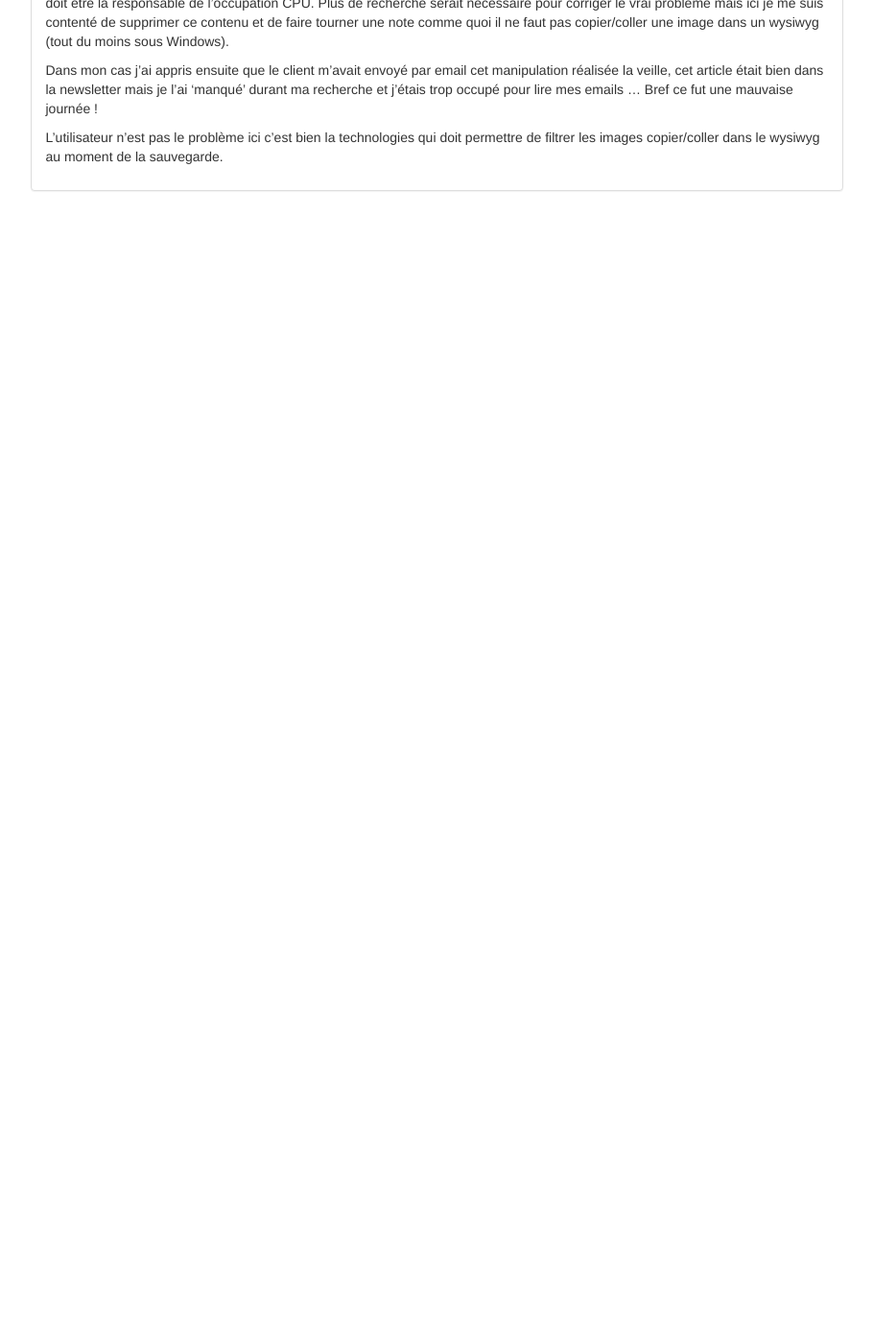
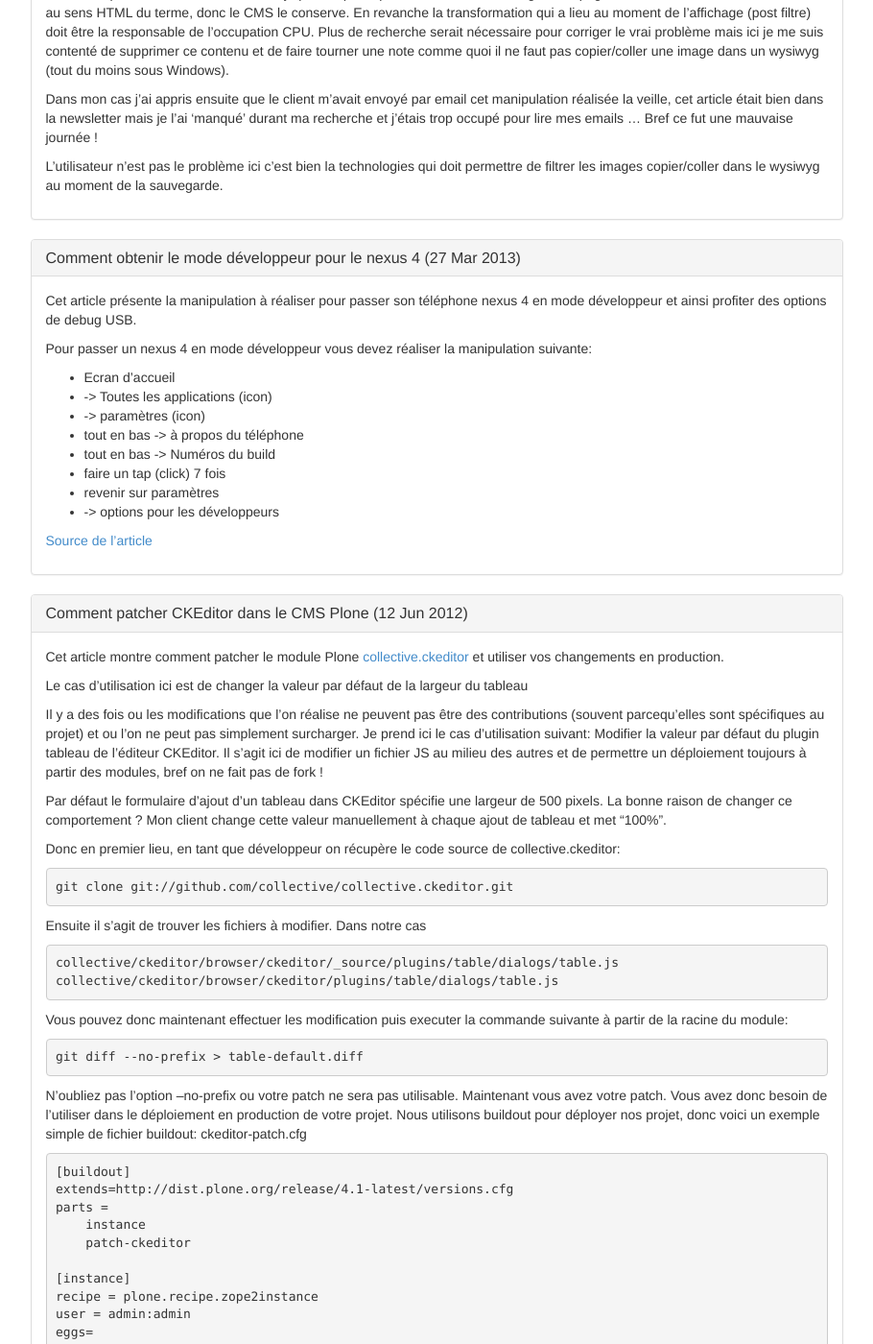
Before and after one commit to toutpt/toutpt.github.io, a Jekyll site: the page built from index.html, in a window 1280 px wide and 1400 px high, scrolled down 2236 px. Shown: the whole window at 96% size, without its empty margins (331-1241 px from the left). Built offline with Jekyll 4.4.1, drawn with Linux system fonts in a browser that asks for light colours; Markdown is read by kramdown in place of the engine named in the settings; comment, search, counter and statistics services are not loaded; before the commit the page ends 2455 px from its top, so only the background shows below that; some of the changed text lies outside the part shown.

Commit message:
migrate some more articles

```diff
--- /dev/null
+++ b/_posts/2012-02-27-fr-actualites-le-site-internet-du-salon-natura-2012.md
@@ -0,0 +1,23 @@
+---
+layout: post
+title:  "Le site Internet du Salon Natura 2012"
+categories: fr
+tags: réalisation plone
+---
+
+Le Salon Natura est le plus grand salon bio de l'ouest.
+Il aura lieu cette année du 23 au 26 Mars 2012.
+Le site Internet [Salon Natura](http://www.salon-natura.com/) utilise le [CMS Plone](http://plone.org) avec les modules suivants:
+
+* collective.addthis
+* collective.galleria
+* collective.googleanalytics
+* collective.masonry
+* collective.js.datatable
+* collective.portlet.embed
+* collective.seo
+* Products.PloneFormGen
+
+
+Une belle réalisation gérée par la société organisatrice [NGE](http://nge-nantes.fr/).
+Toutes mes félicitations !
--- /dev/null
+++ b/_posts/2012-05-11-fr-actualites-une-serie-de-module-pour-les-sites-multi-langues.md
@@ -0,0 +1,35 @@
+---
+layout: post
+title:  "Une série de module pour les sites multi-langues"
+categories: fr
+tags: plone module multilangues
+---
+
+Je viens de mettre à disposition une série de module pour le CMS Plone,
+réalisé en collaboration avec le [CIRB](http://www.cirb.irisnet.be/):
+
+* [collective.linguaanalytics](http://pypi.python.org/pypi/collective.linguaanalytics)
+* [collective.linguadomains](http://pypi.python.org/pypi/collective.linguadomains)
+* [collective.linguasitemap](http://pypi.python.org/pypi/collective.linguasitemap)
+
+
+## collective.linguaanalytics
+
+Ce module surcharge le module très utilisés collective.googleanalytics
+pour permettre la mise à disposition d'un code de tracking différent par langue.
+Il peut tout de même être utilisé pour un site mono langue si vous souhaitez
+ne pas utiliser la fonction d'authentification à google via OAuth mais juste y mettre un code de tracking.
+
+## collective.linguadomains
+
+Ce module permet de traduire vos URL et forcer la redirection d'une URL
+à l'autre si vous changez de langue. Ce module est utile si vous n'utilisez pas
+les navigationroot du CMS (dossier /fr, /en, ...).
+Ceci vous évitera de voir des contenus de différentes langues pour chaque domaine.
+Il va de paire avec le module suivant.
+
+##collective.linguasitemap
+
+Ce module met à disposition un sitemap par langue.
+Par définition un sitemap est multi-langues et doit contenir tous les contenus.
+Mais si vous traduisez vos noms de domaines, vous allez avoir besoin de prendre en compte la langue et de faire un sitemap par langue.
--- /dev/null
+++ b/_posts/2012-06-12-fr-articles-comment-patcher-ckeditor-dans-le-cms-plone.md
@@ -0,0 +1,101 @@
+---
+layout: post
+title:  "Comment patcher CKEditor dans le CMS Plone"
+categories: fr
+tags: ckeditor howto
+---
+
+Cet article montre comment patcher le module Plone [collective.ckeditor](http://pypi.python.org/pypi/collective.ckeditor)
+et utiliser vos changements en production.
+
+Le cas d'utilisation ici est de changer la valeur par défaut de la largeur du tableau
+
+Il y a des fois ou les modifications que l'on réalise ne peuvent pas être des contributions
+(souvent parcequ'elles sont spécifiques au projet) et ou l'on ne peut pas simplement surcharger.
+Je prend ici le cas d'utilisation suivant: Modifier la valeur par défaut du plugin tableau de l'éditeur CKEditor.
+Il s'agit ici de modifier un fichier JS au milieu des autres et de permettre un déploiement toujours à partir des modules, bref on ne fait pas de fork !
+
+Par défaut le formulaire d'ajout d'un tableau dans CKEditor spécifie une largeur de 500 pixels.
+La bonne raison de changer ce comportement ?
+Mon client change cette valeur manuellement à chaque ajout de tableau et met "100%".
+
+Donc en premier lieu, en tant que développeur on récupère le code source de collective.ckeditor:
+
+    git clone git://github.com/collective/collective.ckeditor.git
+
+Ensuite il s'agit de trouver les fichiers à modifier. Dans notre cas
+
+    collective/ckeditor/browser/ckeditor/_source/plugins/table/dialogs/table.js
+    collective/ckeditor/browser/ckeditor/plugins/table/dialogs/table.js
+
+Vous pouvez donc maintenant effectuer les modification puis executer la commande suivante à partir de la racine du module:
+
+    git diff --no-prefix > table-default.diff
+
+N'oubliez pas l'option --no-prefix ou votre patch ne sera pas utilisable.
+Maintenant vous avez votre patch.
+Vous avez donc besoin de l'utiliser dans le déploiement en production de votre projet.
+Nous utilisons buildout pour déployer nos projet, donc voici un exemple simple de fichier buildout: ckeditor-patch.cfg
+
+    [buildout]
+    extends=http://dist.plone.org/release/4.1-latest/versions.cfg
+    parts =
+        instance
+        patch-ckeditor
+
+    [instance]
+    recipe = plone.recipe.zope2instance
+    user = admin:admin
+    eggs=
+        Plone
+        collective.ckeditor
+    zcml =
+        collective.ckeditor
+
+    [patch-ckeditor]
+    recipe = collective.recipe.patch
+    egg = collective.ckeditor
+    patches = table-default.diff
+
+Ce buildout installera Plone avec le module collective.ckeditor et appliquera le patch dessus. Voici le résultat dans la console:
+
+    $ bin/buildout -c test-patch.cfg
+    Installing instance.
+    Getting distribution for 'collective.ckeditor'.
+    warning: no previously-included files matching '*pyc' found anywhere in distribution
+    Got collective.ckeditor 3.6.2.
+    Generated script '/Users/toutpt/myproject/bin/copy_ckeditor_code'.
+    Installing patch-ckeditor.
+    patch: reading patch /Users/toutpt/myproject/table-default.diff
+    patch: total files: 2  total hunks: 2
+    patch: in /Users/toutpt/.buildout/installed_eggs/collective.ckeditor-3.6.2-py2.6.egg...
+    patch: processing 1/2:      /Users/toutpt/.buildout/installed_eggs/collective.ckeditor-3.6.2-py2.6.egg/collective/ckeditor/browser/ckeditor/_source/plugins/table/dialogs/table.js
+    patch: successfully patched /Users/toutpt/.buildout/installed_eggs/collective.ckeditor-3.6.2-py2.6.egg/collective/ckeditor/browser/ckeditor/_source/plugins/table/dialogs/table.js
+    patch: processing 2/2:      /Users/toutpt/.buildout/installed_eggs/collective.ckeditor-3.6.2-py2.6.egg/collective/ckeditor/browser/ckeditor/plugins/table/dialogs/table.js
+    patch: successfully patched /Users/toutpt/.buildout/installed_eggs/collective.ckeditor-3.6.2-py2.6.egg/collective/ckeditor/browser/ckeditor/plugins/table/dialogs/table.js
+
+Parce que c'est un déploiement, on essaye toujours deux fois:
+
+    $ bin/buildout -c ckeditor-patch.cfg
+    Installing instance.
+    Installing patch-ckeditor.
+    patch: reading patch /Users/toutpt/myproject/table-default.diff
+    patch: total files: 2  total hunks: 2
+    patch: in /Users/toutpt/.buildout/installed_eggs/collective.ckeditor-3.6.2-py2.6.egg...
+    patch: processing 1/2:   /Users/toutpt/.buildout/installed_eggs/collective.ckeditor-3.6.2-py2.6.egg/collective/ckeditor/browser/ckeditor/_source/plugins/table/dialogs/table.js
+    patch: already patched   /Users/toutpt/.buildout/installed_eggs/collective.ckeditor-3.6.2-py2.6.egg/collective/ckeditor/browser/ckeditor/_source/plugins/table/dialogs/table.js
+    patch: processing 2/2:   /Users/toutpt/.buildout/installed_eggs/collective.ckeditor-3.6.2-py2.6.egg/collective/ckeditor/browser/ckeditor/plugins/table/dialogs/table.js
+    patch: already patched   /Users/toutpt/.buildout/installed_eggs/collective.ckeditor-3.6.2-py2.6.egg/collective/ckeditor/browser/ckeditor/plugins/table/dialogs/table.js
+
+Donc maintenant vous avez une instance Zope avec Plone et un CKEditor patché. Tout le monde doit être content!
+
+Attention 1: Comme vous pouvez le constater si vous utilisez un dossier partagés pour vos eggs, le patch y sera appliqué, donc également pour tous les projets utilisant le même egg.
+
+Attention 2: Les plugins sont récupéré à la demande (ajax) et un cache navigateur de 24H est indiqué. Ceci signifie que vous devez vider votre cache navigateur à chaque changement effectué sur le javascript des plugins ou attendre 24 heures. Voici les en-tête HTTP de la réponse pour le fichier table.js qui indique ce cache:
+
+    Cache-Control:public,max-age=86400
+    Content-Length:8733
+    Content-Type:application/javascript
+    Date:Tue, 12 Jun 2012 09:07:18 GMT
+    Expires:Wed, 13 Jun 2012 09:07:18 GMT
+    Last-Modified:Tue, 12 Jun 2012 08:47:06 GMT
--- /dev/null
+++ b/_posts/2013-03-27-fr-articles-comment-obtenir-le-mode-developpeur-pour-le-nexus-4.md
@@ -0,0 +1,22 @@
+---
+layout: post
+title:  "Comment obtenir le mode développeur pour le nexus 4"
+categories: fr
+tags: android
+---
+
+Cet article présente la manipulation à réaliser pour passer son téléphone nexus 4 en mode développeur et ainsi profiter des options de debug USB.
+
+Pour passer un nexus 4 en mode développeur vous devez réaliser la manipulation suivante:
+
+* Ecran d'accueil
+* -> Toutes les applications (icon)
+* -> paramètres (icon)
+* tout en bas -> à propos du téléphone
+* tout en bas -> Numéros du build
+* faire un tap (click) 7 fois
+* revenir sur paramètres
+* -> options pour les développeurs
+
+
+[Source de l'article](http://dottech.org/87439/how-to-unlock-usb-debugging-mode-on-android-4-2-jelly-bean-and-higher-guide/)
--- a/_posts/2013-08-20-fr-jekyll.markdown
+++ b/_posts/2013-08-20-fr-jekyll.markdown
@@ -18,3 +18,5 @@
 
 En effet vous pouvez faire un dépot avec votre site jekyll et github s'occupe
 de générer le HTML et de le servir.
+
+[Site Internet officiel de Jekyll](http://jekyllrb.com)
```
